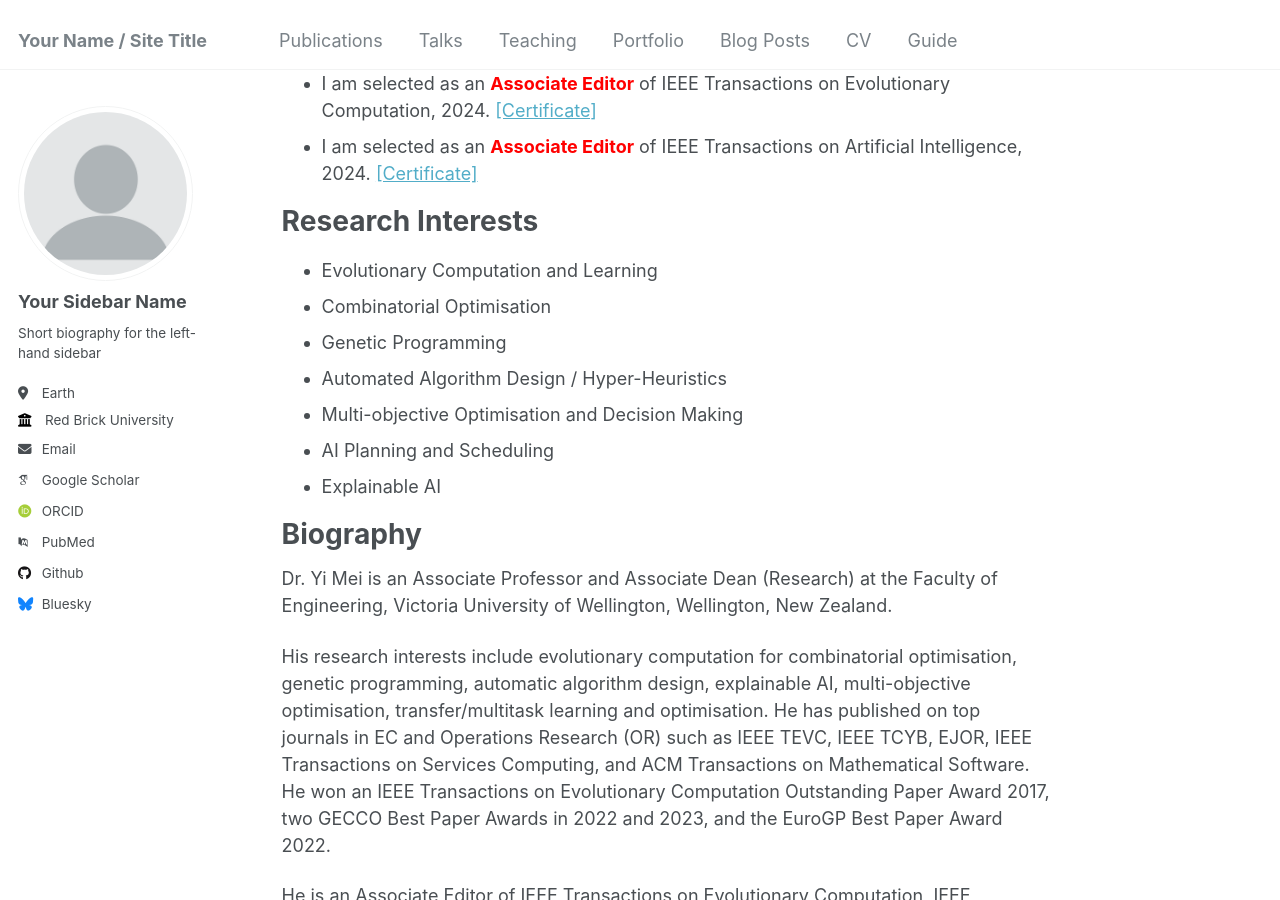
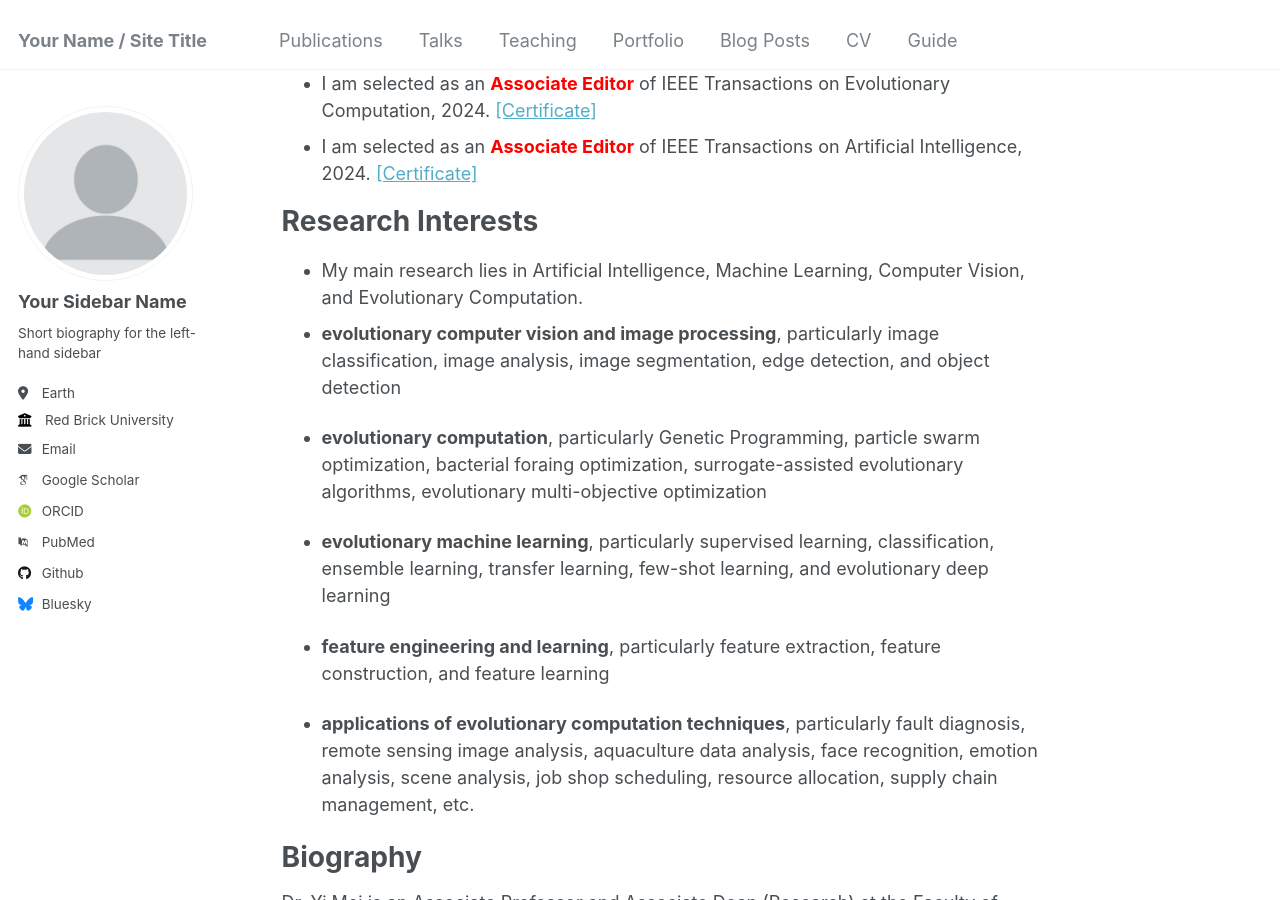
Before and after one commit to YingBi92/Ying-Bi, a Jekyll site: the page built from _pages/about.md, in a window 1280 px wide and 900 px high, scrolled down 285 px. Built offline with Jekyll 4.4.1, drawn with Linux system fonts in a browser that asks for light colours; some web fonts are replaced.

Commit message:
Update about.md

```diff
--- a/_pages/about.md
+++ b/_pages/about.md
@@ -27,13 +27,17 @@ NEWS
 <a name="research-interests"></a>Research Interests
 ======
 <ul>
-<li>Evolutionary Computation and Learning</li>
-<li>Combinatorial Optimisation</li>
-<li>Genetic Programming</li>
-<li>Automated Algorithm Design / Hyper-Heuristics</li>
-<li>Multi-objective Optimisation and Decision Making</li>
-<li>AI Planning and Scheduling</li>
-<li>Explainable AI</li>
+<li>My main research lies in Artificial Intelligence, Machine Learning, Computer Vision, and Evolutionary Computation.</li>
+<li><p><b>evolutionary computer vision and image processing</b>, particularly image classification, image analysis, image segmentation, edge detection, and object detection</p>
+</li>
+<li><p><b>evolutionary computation</b>, particularly Genetic Programming, particle swarm optimization, bacterial foraing optimization, surrogate-assisted evolutionary algorithms, evolutionary multi-objective optimization</p>
+</li>
+<li><p><b>evolutionary machine learning</b>, particularly supervised learning, classification, ensemble learning, transfer learning, few-shot learning, and evolutionary deep learning </p>
+</li>
+<li><p><b>feature engineering and learning</b>, particularly feature extraction, feature construction, and feature learning</p>
+</li>
+<li><p><b>applications of evolutionary computation techniques</b>, particularly fault diagnosis, remote sensing image analysis, aquaculture data analysis, face recognition, emotion analysis, scene analysis, job shop scheduling, resource allocation, supply chain management, etc.</p>
+</li>
 </ul>
 
 Biography
```
